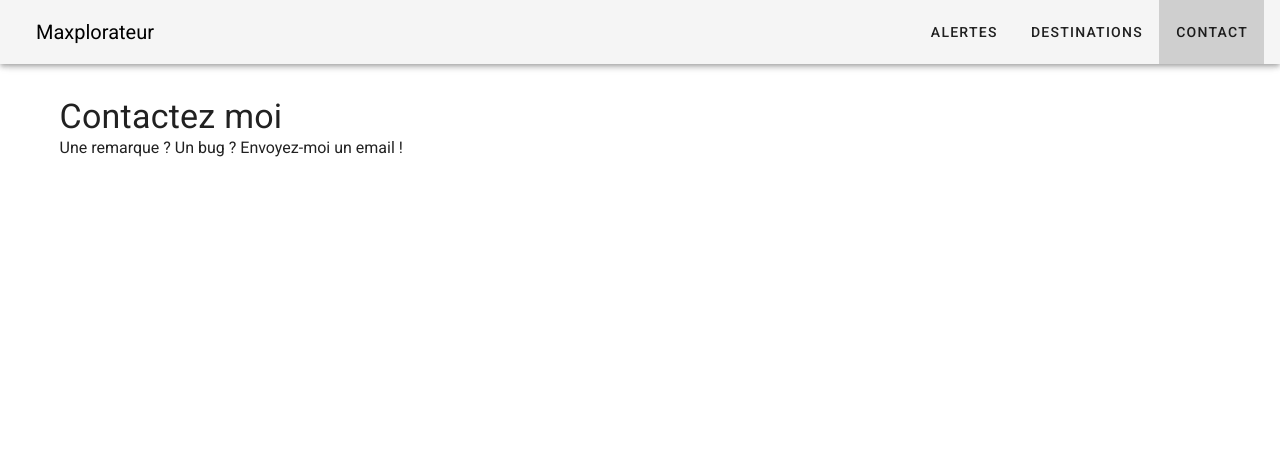
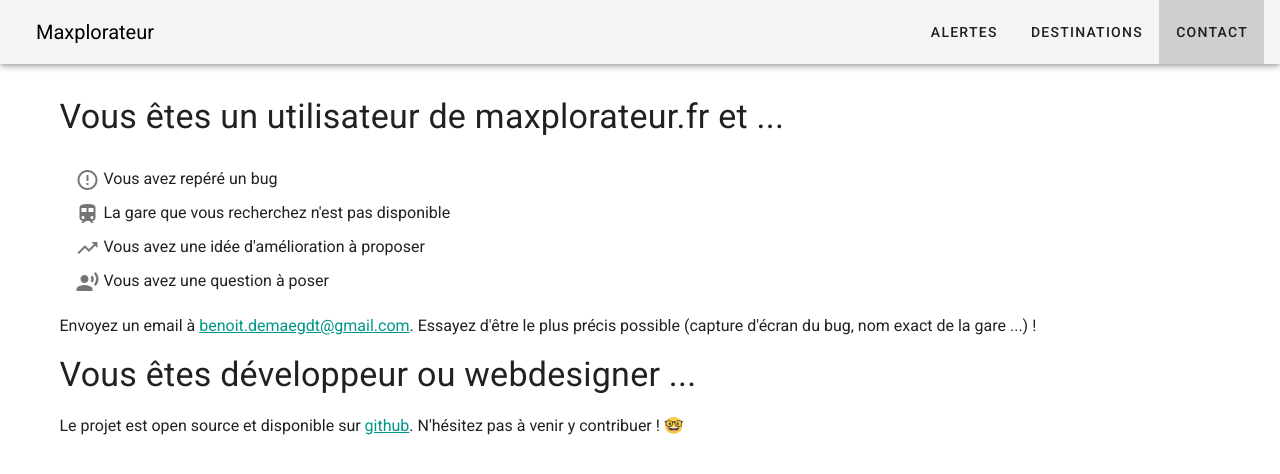
Before and after one commit to benoitdemaegdt/TGVmax, a Vue app in the folder client/: page /contact in a window 1280 px wide. Shown: the top 474 px of the page. Built offline with nearby package versions, Linux system fonts and the light colour scheme.

Commit message:
add Contact and Destination static vue

```diff
--- a/client/src/views/Contact.vue
+++ b/client/src/views/Contact.vue
@@ -1,13 +1,17 @@
 <template>
   <v-container>
-    <v-layout>
-      <v-flex xs12>
-        <h1 class="display-1">Contactez moi</h1>
-        <p>
-          Une remarque ? Un bug ? Envoyez-moi un email !
-        </p>
-      </v-flex>
-    </v-layout>
+    <h1 class="display-1">Vous êtes un utilisateur de maxplorateur.fr et ...</h1>
+    <v-list-item class='mt-5'>
+      <v-list-item-content>
+        <v-list-item-title><v-icon>error_outline</v-icon> Vous avez repéré un bug</v-list-item-title>
+        <v-list-item-title class='mt-2'><v-icon>train</v-icon> La gare que vous recherchez n'est pas disponible</v-list-item-title>
+        <v-list-item-title class='mt-2'><v-icon>trending_up</v-icon> Vous avez une idée d'amélioration à proposer</v-list-item-title>
+        <v-list-item-title class='mt-2'><v-icon>record_voice_over</v-icon> Vous avez une question à poser</v-list-item-title>
+      </v-list-item-content>
+    </v-list-item>
+    <p class='mt-2'>Envoyez un email à <a href="mailto:benoit.demaegdt@gmail.com">benoit.demaegdt@gmail.com</a>. Essayez d'être le plus précis possible (capture d'écran du bug, nom exact de la gare ...) !</p>
+    <h1 class="display-1">Vous êtes développeur ou webdesigner ...</h1>
+    <p class='mt-5'>Le projet est open source et disponible sur <a href='https://github.com/benoitdemaegdt/TGVmax'>github</a>. N'hésitez pas à venir y contribuer ! 🤓</p>
   </v-container>
 </template>
 
--- a/client/src/views/Destination.vue
+++ b/client/src/views/Destination.vue
@@ -1,13 +1,14 @@
 <template>
   <v-container>
-    <v-layout>
-      <v-flex xs12>
-        <h1 class="display-1">Trouvez une destination</h1>
-        <p> 1. Indiquez votre ville de départ </p>
-        <p> 2. Sélectionnez un week end </p>
-        <p> 3. L'assistant maxplorateur se charge de trouver toutes les destinations TGVmax possibles !</p>
-      </v-flex>
-    </v-layout>
+    <h1 class="display-1">Trouvez une destination</h1>
+    <v-list-item class='mt-5'>
+      <v-list-item-content>
+        <v-list-item-title><v-icon>place</v-icon> Indiquez une ville de départ</v-list-item-title>
+        <v-list-item-title class='mt-2'><v-icon>event</v-icon> Sélectionnez une date de départ et une date de retour</v-list-item-title>
+      </v-list-item-content>
+    </v-list-item>
+    <p>L'assistant Maxplorateur se charge de trouver tous les voyages TGVmax aller/retour disponibles !</p>
+    <p class="font-italic">Fonctionnalité en cours de développement</p>
   </v-container>
 </template>
 
```
